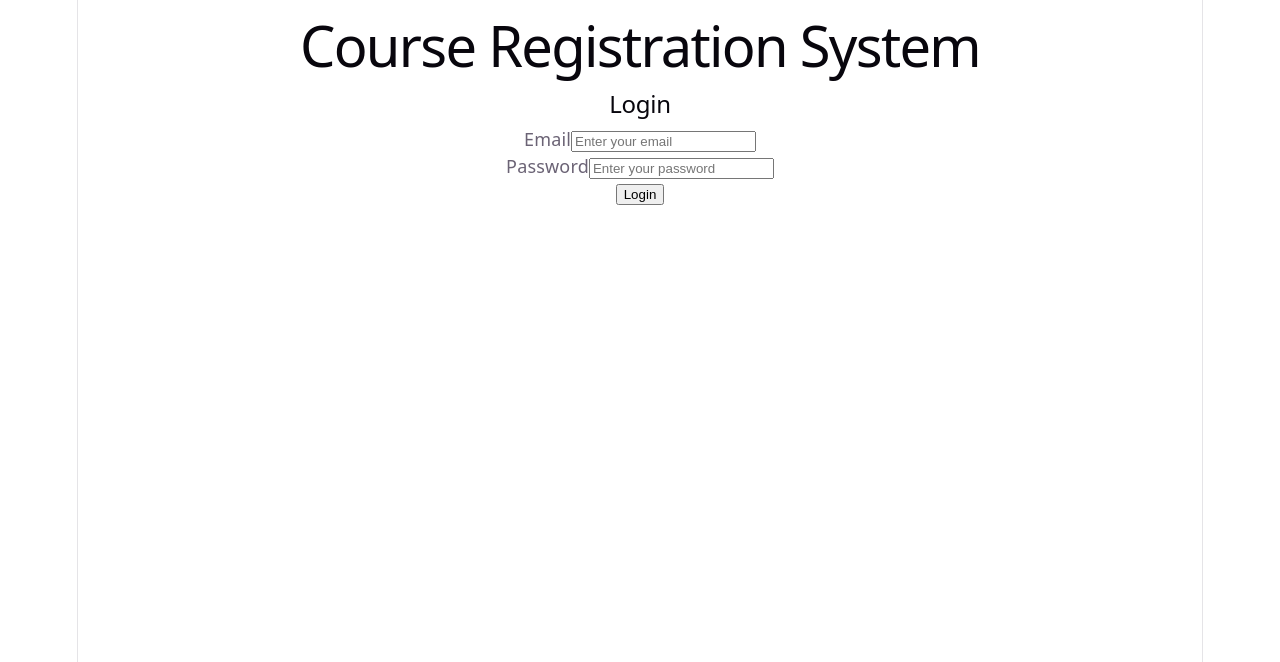
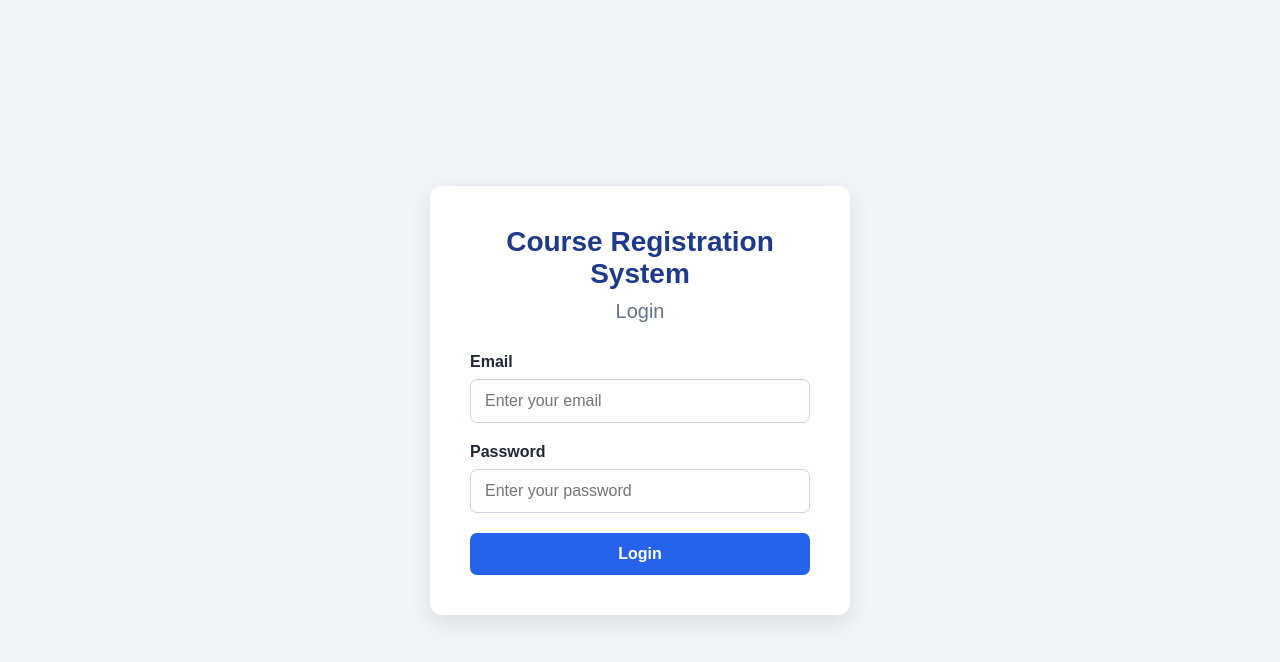
Before and after one commit to Captansleepy/ITE220-Final-Project-Course-Registration-System, a React (Vite) app in the folder client/: page / in a window 1280 px wide. Shown: the top 662 px of the page. Built offline with nearby package versions, Linux system fonts and the light colour scheme; no server answers.

Commit message:
Improve login and student dashboard styling

```diff
--- a/client/src/App.css
+++ b/client/src/App.css
@@ -1,184 +1,284 @@
-.counter {
-  font-size: 16px;
-  padding: 5px 10px;
-  border-radius: 5px;
-  color: var(--accent);
-  background: var(--accent-bg);
-  border: 2px solid transparent;
-  transition: border-color 0.3s;
-  margin-bottom: 24px;
+/* =========================
+   GENERAL
+========================= */
 
-  &:hover {
-    border-color: var(--accent-border);
+* {
+  box-sizing: border-box;
+}
+
+body {
+  margin: 0;
+  font-family: Arial, Helvetica, sans-serif;
+  background-color: #f4f6f9;
+  color: #1f2937;
+}
+
+button,
+input {
+  font: inherit;
+}
+
+
+/* =========================
+   LOGIN PAGE
+========================= */
+
+.login-page {
+  min-height: 100vh;
+  display: flex;
+  justify-content: center;
+  align-items: center;
+  padding: 20px;
+  background: #f1f5f9;
+}
+
+.login-card {
+  width: 100%;
+  max-width: 420px;
+  background: white;
+  padding: 40px;
+  border-radius: 12px;
+  box-shadow: 0 8px 25px rgba(0, 0, 0, 0.1);
+}
+
+.login-card h1 {
+  margin: 0 0 10px;
+  text-align: center;
+  font-size: 28px;
+  color: #1e3a8a;
+}
+
+.login-card h2 {
+  margin: 0 0 30px;
+  text-align: center;
+  font-size: 20px;
+  font-weight: 500;
+  color: #64748b;
+}
+
+.form-group {
+  margin-bottom: 20px;
+}
+
+.form-group label {
+  display: block;
+  margin-bottom: 8px;
+  font-weight: 600;
+}
+
+.form-group input {
+  width: 100%;
+  padding: 12px 14px;
+  border: 1px solid #cbd5e1;
+  border-radius: 7px;
+  outline: none;
+}
+
+.form-group input:focus {
+  border-color: #2563eb;
+}
+
+.login-card button {
+  width: 100%;
+  padding: 12px;
+  border: none;
+  border-radius: 7px;
+  background: #2563eb;
+  color: white;
+  font-weight: 600;
+  cursor: pointer;
+}
+
+.login-card button:hover {
+  background: #1d4ed8;
+}
+
+.login-card button:disabled {
+  opacity: 0.6;
+  cursor: not-allowed;
+}
+
+
+/* =========================
+   NAVBAR
+========================= */
+
+.navbar {
+  background: #1e3a8a;
+  color: white;
+  padding: 16px 30px;
+  display: flex;
+  align-items: center;
+  justify-content: space-between;
+}
+
+.navbar h2 {
+  margin: 0;
+}
+
+.navbar button {
+  border: none;
+  background: white;
+  color: #1e3a8a;
+  padding: 9px 16px;
+  border-radius: 6px;
+  cursor: pointer;
+  font-weight: 600;
+}
+
+
+/* =========================
+   STUDENT DASHBOARD
+========================= */
+
+.student-dashboard {
+  min-height: 100vh;
+}
+
+.dashboard-content {
+  width: 100%;
+  max-width: 1200px;
+  margin: 0 auto;
+  padding: 30px 20px 60px;
+}
+
+.dashboard-content h1 {
+  margin-top: 0;
+  color: #1e3a8a;
+}
+
+.dashboard-content section {
+  background: white;
+  margin-top: 25px;
+  padding: 25px;
+  border-radius: 10px;
+  box-shadow: 0 2px 10px rgba(0, 0, 0, 0.07);
+}
+
+.dashboard-content section h2 {
+  margin-top: 0;
+  color: #1e3a8a;
+}
+
+
+/* =========================
+   SUMMARY CARDS
+========================= */
+
+.summary-cards {
+  display: flex;
+  gap: 20px;
+}
+
+.summary-card {
+  flex: 1;
+  background: #eff6ff;
+  padding: 20px;
+  border-radius: 8px;
+}
+
+.summary-card h3 {
+  margin-top: 0;
+}
+
+.summary-card p {
+  margin-bottom: 0;
+  font-size: 28px;
+  font-weight: bold;
+  color: #2563eb;
+}
+
+
+/* =========================
+   TABLES
+========================= */
+
+.table-container {
+  width: 100%;
+  overflow-x: auto;
+}
+
+table {
+  width: 100%;
+  border-collapse: collapse;
+}
+
+th,
+td {
+  padding: 12px;
+  text-align: left;
+  border-bottom: 1px solid #e2e8f0;
+}
+
+th {
+  background: #f8fafc;
+  color: #334155;
+}
+
+.status-open {
+  color: #15803d;
+  font-weight: bold;
+}
+
+.status-closed,
+.retake-required {
+  color: #dc2626;
+}
+
+.request-button,
+.download-button {
+  display: inline-block;
+  background: #2563eb;
+  color: white;
+  padding: 9px 14px;
+  border-radius: 6px;
+  text-decoration: none;
+}
+
+.request-button:hover,
+.download-button:hover {
+  background: #1d4ed8;
+}
+
+
+/* =========================
+   ERROR / LOADING
+========================= */
+
+.error-message {
+  background: #fee2e2;
+  color: #b91c1c;
+  padding: 12px;
+  border-radius: 6px;
+  margin-bottom: 20px;
+}
+
+.loading-container {
+  min-height: 100vh;
+  display: flex;
+  justify-content: center;
+  align-items: center;
+}
+
+
+/* =========================
+   MOBILE
+========================= */
+
+@media (max-width: 700px) {
+  .login-card {
+    padding: 28px 20px;
   }
-  &:focus-visible {
-    outline: 2px solid var(--accent);
-    outline-offset: 2px;
+
+  .summary-cards {
+    flex-direction: column;
+  }
+
+  .navbar {
+    padding: 15px 20px;
+  }
+
+  .dashboard-content {
+    padding: 20px 15px 40px;
   }
 }
-
-.hero {
-  position: relative;
-
-  .base,
-  .framework,
-  .vite {
-    inset-inline: 0;
-    margin: 0 auto;
-  }
-
-  .base {
-    width: 170px;
-    position: relative;
-    z-index: 0;
-  }
-
-  .framework,
-  .vite {
-    position: absolute;
-  }
-
-  .framework {
-    z-index: 1;
-    top: 34px;
-    height: 28px;
-    transform: perspective(2000px) rotateZ(300deg) rotateX(44deg) rotateY(39deg)
-      scale(1.4);
-  }
-
-  .vite {
-    z-index: 0;
-    top: 107px;
-    height: 26px;
-    width: auto;
-    transform: perspective(2000px) rotateZ(300deg) rotateX(40deg) rotateY(39deg)
-      scale(0.8);
-  }
-}
-
-#center {
-  display: flex;
-  flex-direction: column;
-  gap: 25px;
-  place-content: center;
-  place-items: center;
-  flex-grow: 1;
-
-  @media (max-width: 1024px) {
-    padding: 32px 20px 24px;
-    gap: 18px;
-  }
-}
-
-#next-steps {
-  display: flex;
-  border-top: 1px solid var(--border);
-  text-align: left;
-
-  & > div {
-    flex: 1 1 0;
-    padding: 32px;
-    @media (max-width: 1024px) {
-      padding: 24px 20px;
-    }
-  }
-
-  .icon {
-    margin-bottom: 16px;
-    width: 22px;
-    height: 22px;
-  }
-
-  @media (max-width: 1024px) {
-    flex-direction: column;
-    text-align: center;
-  }
-}
-
-#docs {
-  border-right: 1px solid var(--border);
-
-  @media (max-width: 1024px) {
-    border-right: none;
-    border-bottom: 1px solid var(--border);
-  }
-}
-
-#next-steps ul {
-  list-style: none;
-  padding: 0;
-  display: flex;
-  gap: 8px;
-  margin: 32px 0 0;
-
-  .logo {
-    height: 18px;
-  }
-
-  a {
-    color: var(--text-h);
-    font-size: 16px;
-    border-radius: 6px;
-    background: var(--social-bg);
-    display: flex;
-    padding: 6px 12px;
-    align-items: center;
-    gap: 8px;
-    text-decoration: none;
-    transition: box-shadow 0.3s;
-
-    &:hover {
-      box-shadow: var(--shadow);
-    }
-    .button-icon {
-      height: 18px;
-      width: 18px;
-    }
-  }
-
-  @media (max-width: 1024px) {
-    margin-top: 20px;
-    flex-wrap: wrap;
-    justify-content: center;
-
-    li {
-      flex: 1 1 calc(50% - 8px);
-    }
-
-    a {
-      width: 100%;
-      justify-content: center;
-      box-sizing: border-box;
-    }
-  }
-}
-
-#spacer {
-  height: 88px;
-  border-top: 1px solid var(--border);
-  @media (max-width: 1024px) {
-    height: 48px;
-  }
-}
-
-.ticks {
-  position: relative;
-  width: 100%;
-
-  &::before,
-  &::after {
-    content: '';
-    position: absolute;
-    top: -4.5px;
-    border: 5px solid transparent;
-  }
-
-  &::before {
-    left: 0;
-    border-left-color: var(--border);
-  }
-  &::after {
-    right: 0;
-    border-right-color: var(--border);
-  }
-}
--- a/client/src/App.jsx
+++ b/client/src/App.jsx
@@ -1,3 +1,4 @@
+import "./App.css";
 import { BrowserRouter, Routes, Route } from "react-router-dom";
 
 import Login from "./pages/Login";
--- a/client/src/index.css
+++ b/client/src/index.css
@@ -1,111 +1,25 @@
 :root {
-  --text: #6b6375;
-  --text-h: #08060d;
-  --bg: #fff;
-  --border: #e5e4e7;
-  --code-bg: #f4f3ec;
-  --accent: #aa3bff;
-  --accent-bg: rgba(170, 59, 255, 0.1);
-  --accent-border: rgba(170, 59, 255, 0.5);
-  --social-bg: rgba(244, 243, 236, 0.5);
-  --shadow:
-    rgba(0, 0, 0, 0.1) 0 10px 15px -3px, rgba(0, 0, 0, 0.05) 0 4px 6px -2px;
-
-  --sans: system-ui, 'Segoe UI', Roboto, sans-serif;
-  --heading: system-ui, 'Segoe UI', Roboto, sans-serif;
-  --mono: ui-monospace, Consolas, monospace;
-
-  font: 18px/145% var(--sans);
-  letter-spacing: 0.18px;
-  color-scheme: light dark;
-  color: var(--text);
-  background: var(--bg);
+  font-family: Arial, Helvetica, sans-serif;
   font-synthesis: none;
   text-rendering: optimizeLegibility;
   -webkit-font-smoothing: antialiased;
   -moz-osx-font-smoothing: grayscale;
-
-  @media (max-width: 1024px) {
-    font-size: 16px;
-  }
 }
 
-@media (prefers-color-scheme: dark) {
-  :root {
-    --text: #9ca3af;
-    --text-h: #f3f4f6;
-    --bg: #16171d;
-    --border: #2e303a;
-    --code-bg: #1f2028;
-    --accent: #c084fc;
-    --accent-bg: rgba(192, 132, 252, 0.15);
-    --accent-border: rgba(192, 132, 252, 0.5);
-    --social-bg: rgba(47, 48, 58, 0.5);
-    --shadow:
-      rgba(0, 0, 0, 0.4) 0 10px 15px -3px, rgba(0, 0, 0, 0.25) 0 4px 6px -2px;
-  }
-
-  #social .button-icon {
-    filter: invert(1) brightness(2);
-  }
+html,
+body,
+#root {
+  margin: 0;
+  padding: 0;
+  width: 100%;
+  min-height: 100%;
 }
 
 body {
-  margin: 0;
+  min-width: 320px;
+  min-height: 100vh;
 }
 
 #root {
-  width: 1126px;
-  max-width: 100%;
-  margin: 0 auto;
-  text-align: center;
-  border-inline: 1px solid var(--border);
-  min-height: 100svh;
-  display: flex;
-  flex-direction: column;
-  box-sizing: border-box;
+  min-height: 100vh;
 }
-
-h1,
-h2 {
-  font-family: var(--heading);
-  font-weight: 500;
-  color: var(--text-h);
-}
-
-h1 {
-  font-size: 56px;
-  letter-spacing: -1.68px;
-  margin: 32px 0;
-  @media (max-width: 1024px) {
-    font-size: 36px;
-    margin: 20px 0;
-  }
-}
-h2 {
-  font-size: 24px;
-  line-height: 118%;
-  letter-spacing: -0.24px;
-  margin: 0 0 8px;
-  @media (max-width: 1024px) {
-    font-size: 20px;
-  }
-}
-p {
-  margin: 0;
-}
-
-code,
-.counter {
-  font-family: var(--mono);
-  display: inline-flex;
-  border-radius: 4px;
-  color: var(--text-h);
-}
-
-code {
-  font-size: 15px;
-  line-height: 135%;
-  padding: 4px 8px;
-  background: var(--code-bg);
-}
```
